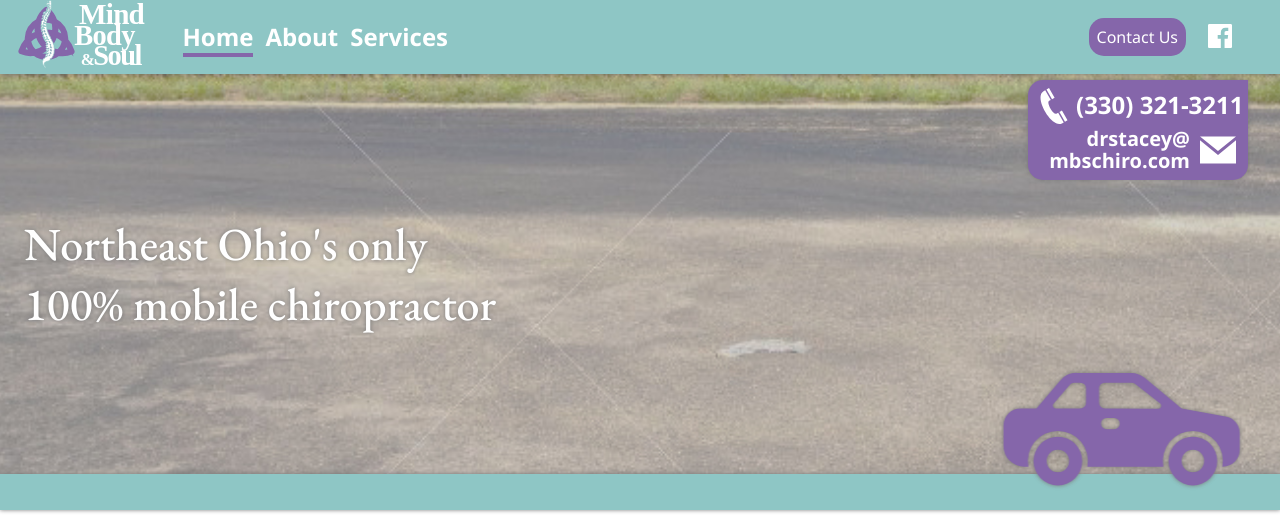
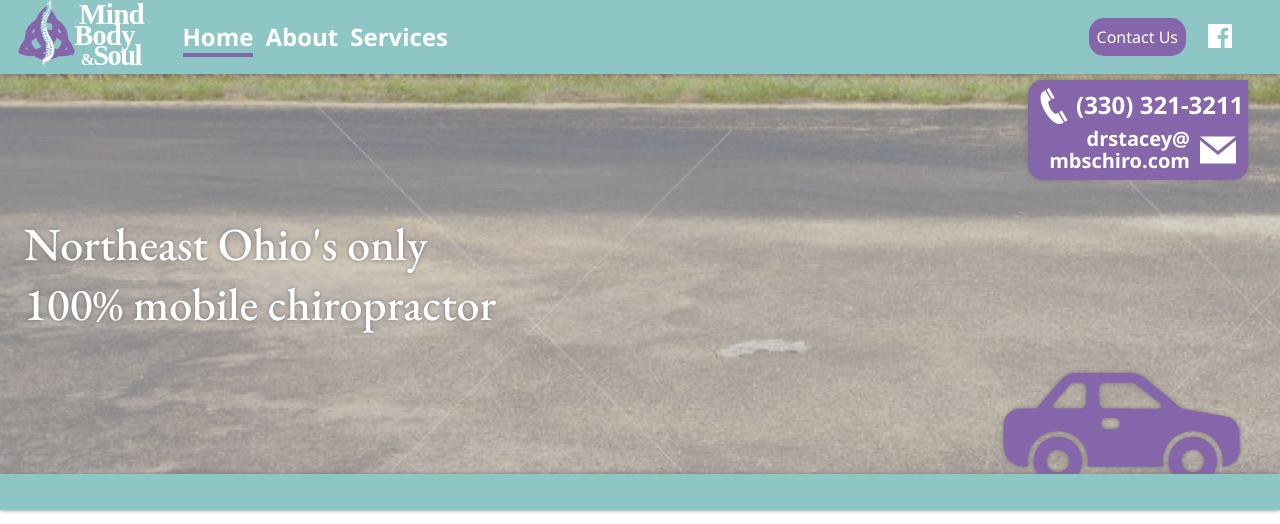
Before and after one commit to bobbygraczyk/mbs, a React (Create React App) app: page / in a window 1280 px wide. Shown: the top 524 px of the page. Built offline with nearby package versions, Linux system fonts and the light colour scheme.

Commit message:
CSS fixing

```diff
--- a/src/App.scss
+++ b/src/App.scss
@@ -99,6 +99,10 @@ h3 {
 
 svg {
   height: 100%;
+}
+
+.head {
+  @include vert-center();
 }
 
 button {
```
